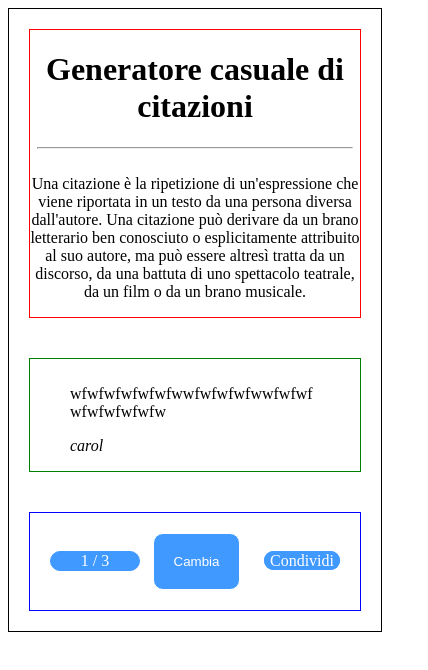
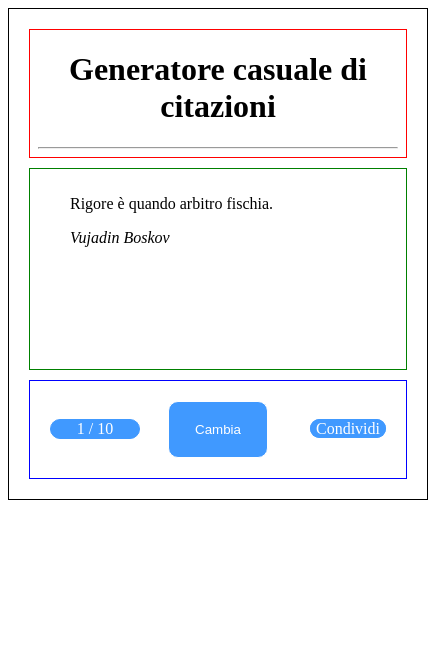
Before and after one commit to sasukeViBritannia/random-quote-machine, a plain HTML site: page index.html in a window 390 px wide. Both pictures are taken after a click on the button "Cambia". Shown: the whole page, 428 px wide, since content can reach past the window. Drawn offline with nearby package versions, Linux system fonts and the light colour scheme.

Commit message:
Sistemato layout responsivo ed aggiuntee citazioni

```diff
--- a/animazione.js
+++ b/animazione.js
@@ -3,9 +3,16 @@ $(document).ready(function() {
 
 	/*array contenente le citazioni */
     var arrCita = [
-        ["balblblblblblblblblblblblblblblbllblblb", "alice"],
-        ["cacacacacacacaacaacacacacacacacacacacac", "bob"],
-        ["wfwfwfwfwfwfwwfwfwfwfwwfwfwfwfwfwfwfwfw", "carol"]
+    ['Nulla si crea, nulla si distrugge, tutto si trasforma.', 'Antoine Lavoisier'],
+    ['La mia libertà finisce quando inizia la vostra.', 'Martin Luther King'],
+    ['Dai diamanti non nasce niente, dal letame nascono i fiori.', 'Fabrizio De Andre'],
+    ['Qualsiasi cosa tu faccia sarà insignificante, ma è molto importante che tu la faccia.', 'Gandhi'],
+    ["Uccidete pure me, ma l'idea che è in me non l'ucciderete mai.", 'Giacomo Matteotti'],
+    ['Rigore è quando arbitro fischia.', 'Vujadin Boskov'],
+    ['Veni, vidi, vici.', 'Giulio Cesare'],
+    ['La mente p come un paracadute, funziona solo se si apre.', 'Albert Einstein'],
+    ['La verità si ritrova sempre nella semplicità, mai nella confusione.', 'Isaac Asimov'],
+    ["Dove c'è una grande volontà non possono esserci grandi difficoltà.", "Niccolò Macchiavelli"]
     ];
 
     $("#nextCit").click(function() {
@@ -23,7 +30,7 @@ $(document).ready(function() {
 
             $("#citazione").text(testo);
             $("#autore").text(autore);
-            $(this).parent().prev().find('span').text(4-l);
+            $(this).parent().prev().find('span').text(11-l);
             $('#shareTwitter').attr({ 'href': 'https://twitter.com/intent/tweet?text=' + testo, 'target': '_blank' });
 
         }
--- a/index.html
+++ b/index.html
@@ -17,8 +17,7 @@
         <header class="intestazione">
             <h1>Generatore casuale di citazioni</h1>
             <hr>
-            <p>Una citazione è la ripetizione di un'espressione che viene riportata in un testo da una persona diversa dall'autore. Una citazione può derivare da un brano letterario ben conosciuto o esplicitamente attribuito al suo autore, ma può essere altresì tratta da un discorso, da una battuta di uno spettacolo teatrale, da un film o da un brano musicale.</p>
-            <a href="https://it.wikipedia.org/wiki/Citazione"></a>
+            <p>Una citazione è la ripetizione di un'espressione che viene riportata in un testo da una persona diversa dall'autore.</p><p>Una citazione può derivare da un brano letterario ben conosciuto o esplicitamente attribuito al suo autore, ma può essere altresì tratta da un discorso, da una battuta di uno spettacolo teatrale, da un film o da un brano musicale.</p>
         </header>
         <!-- Contenitore scheda citazioni -->
         <main class="citazioni">
@@ -30,9 +29,7 @@
         <!-- Contenitore posizionamento tasti -->
         <footer class="tastiera">
             <div class="tastieraCol">
-            <div class="temp">
-            	<p><span>0</span> / 3</p>
-            </div>
+            	<p><span>0</span> / 10</p>
             </div>
             <div class="tastieraCol">
                 <button id="nextCit">Cambia</button>
--- a/stile.css
+++ b/stile.css
@@ -1,3 +1,7 @@
+html, body {
+	min-width: 420px;
+}
+
 .contenitore {
     border: 1px solid black;
     max-width: 1000px;
@@ -13,7 +17,7 @@
 .intestazione {
     border: 1px solid red;
     text-align: center;
-    margin: 20px;
+    margin: 20px 20px 5px 20px;
 }
 
 .intestazione > hr {
@@ -22,13 +26,14 @@
 
 .citazioni {
     border: 1px solid green;
-    margin: 20px;
+    margin: 5px 20px 5px 20px;
     word-wrap: break-word;
+    height: 200px;
 }
 
 .tastiera {
     border: 1px solid blue;
-    margin: 20px;
+    margin: 5px 20px 20px 20px;
     padding: 20px;
     display: flex;
     justify-content: space-between;
@@ -52,7 +57,7 @@
     text-align: right;
 }
 
-.temp > p {
+.tastieraCol > p {
     background-color: #4099ff;
     color: white;
     border: 1px solid #4099ff;
@@ -82,3 +87,15 @@
     padding: 0 5px;
     width: 78px;
 }
+
+@media screen and (max-width: 600px) {
+	.intestazione p:last-child {
+		display: none;
+	}
+}
+
+@media screen and (max-width: 500px) {
+	.intestazione p {
+		display: none;
+	}
+}
```
